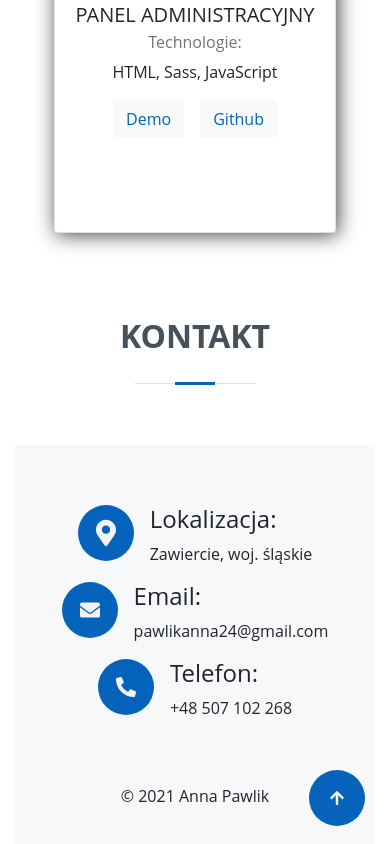
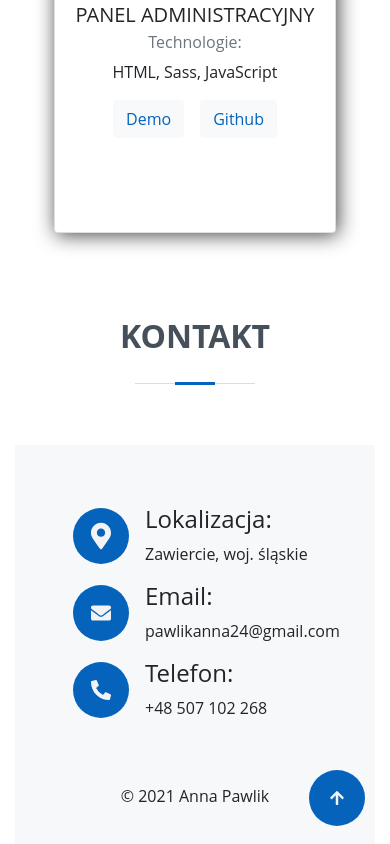
Before and after one commit to AnnaPawlik/Portfolio, a React (Create React App) app in the folder client/: page / in a window 390 px wide. Shown: the part 6805-7649 px from the top of the page. Built offline with nearby package versions, Linux system fonts and the light colour scheme.

Commit message:
Add rwd contact section

```diff
--- a/client/src/components/features/Contact/Contact.js
+++ b/client/src/components/features/Contact/Contact.js
@@ -19,25 +19,25 @@ class Contact extends React.Component {
 
     render() {
         return(
-            <div className="section " id="contact">
+            <div className="section" id="contact">
                 <SectionTitle>Kontakt</SectionTitle>
                 <div className="section-bg contact position-relative" >
-                    <div className="row">
-                        <div className="address col-md-4 d-flex justify-content-center">
+                    <div className="d-flex flex-wrap justify-content-around">
+                        <div className="address px-1 d-flex justify-content-start align-items-center">
                             <FontAwesomeIcon icon={faMapMarkerAlt} className="icons"/>
-                            <div className="ml-3 text-left justify-content-center">
+                            <div className="ml-3 text-left">
                                 <h4>Lokalizacja:</h4>
                                 <p>Zawiercie, woj. śląskie</p>
                             </div>
                         </div>
-                        <div className="email col-md-4 d-flex justify-content-center">
+                        <div className="email px-1 d-flex justify-content-start align-items-center">
                             <FontAwesomeIcon icon={faEnvelope} className="icons"/>
-                            <div className="ml-3 text-left">
+                            <div className="ml-3 text-left ">
                                 <h4>Email:</h4>
                                 <p>pawlikanna24@gmail.com</p>
                             </div>
                         </div>
-                        <div className="phone col-md-4 d-flex justify-content-center">
+                        <div className="phone px-1 d-flex justify-content-start align-items-center">
                             <FontAwesomeIcon icon={faPhoneAlt} className="icons"/>
                             <div className="ml-3 text-left">
                                 <h4>Telefon:</h4>
--- a/client/src/components/features/Contact/Contact.scss
+++ b/client/src/components/features/Contact/Contact.scss
@@ -24,13 +24,16 @@
     }
 }
 
-@media (max-width: 786px) {
-    .contact {
+@media (max-width: 767px) {
+    .address {
+       width: 70%;
+    }
 
-        .phone {
-            display: flex;
-            justify-content: flex-start;
-            align-items: flex-start;
-        }
+    .phone {
+        width: 70%;
+    }
+
+    .email {
+        width: 70%;
     }
 }
```
